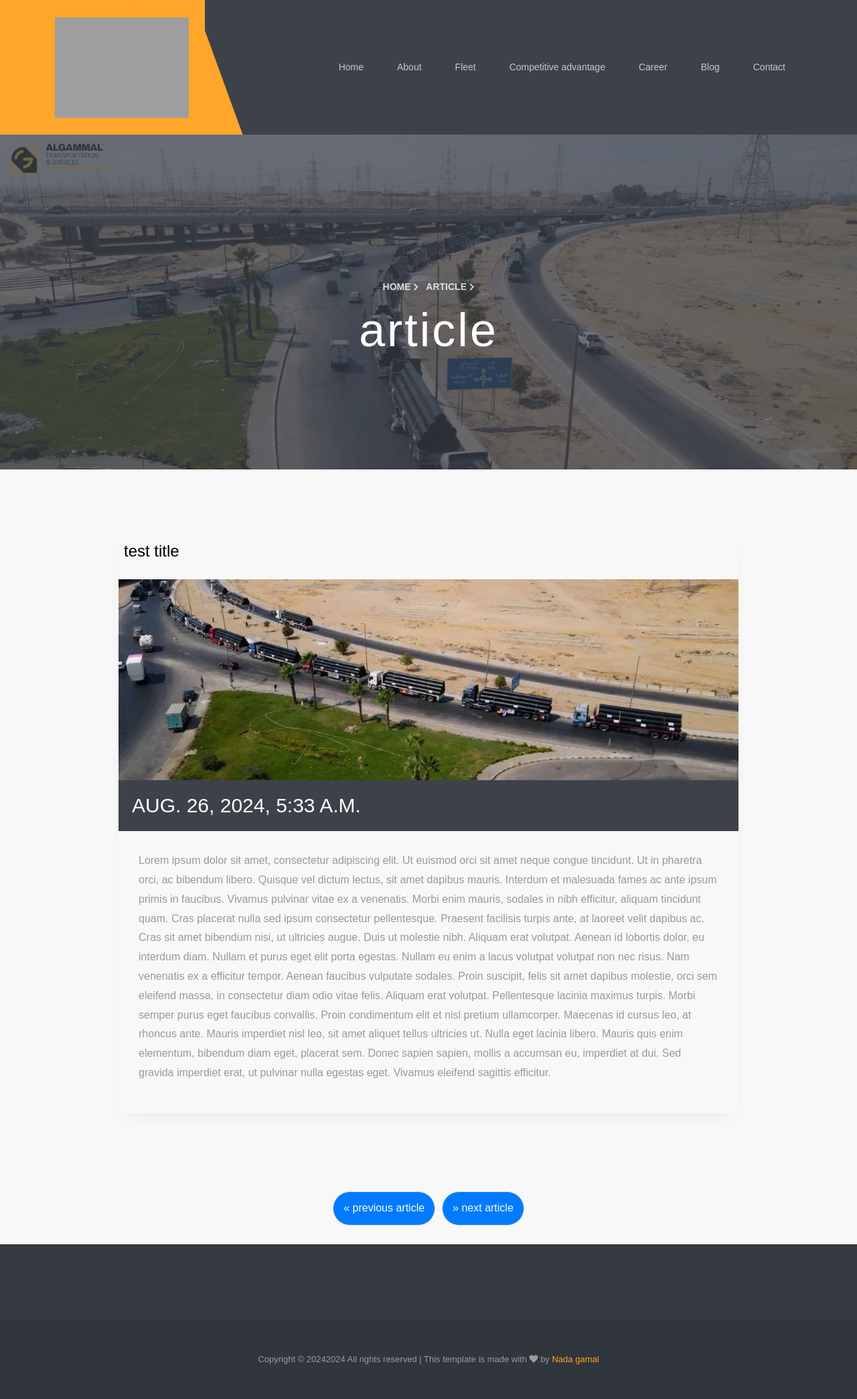
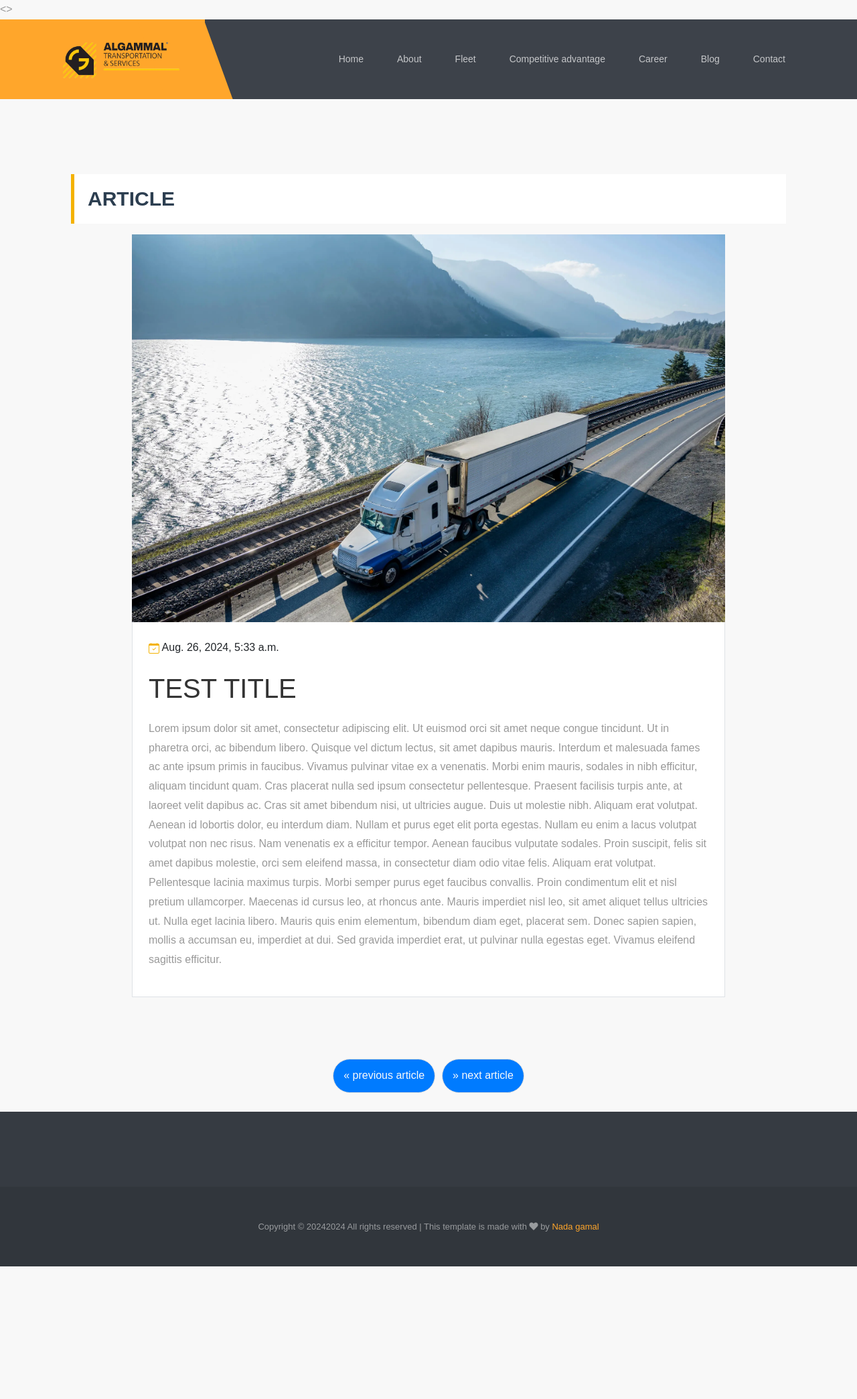
Before and after one commit to AbduAllah-Nadi-Hassan/al-gammal_logistics, a Django app: page /articles/1/ in a window 1280 px wide. Shown: the whole page at 67% size. After the commit the page ends 1891 px from the top, so only its background shows below. Run offline with Django 5.2, Linux system fonts and the light colour scheme; data comes from the database, SQL or seed files in the repository; some libraries are stand-ins or nearby versions; grey boxes are pictures that could not be loaded.

Commit message:
change in order.html

```diff
--- a/al_gammal_logistics/homepage/static/homepage/js/main.js
+++ b/al_gammal_logistics/homepage/static/homepage/js/main.js
@@ -73,3 +73,29 @@ document.querySelectorAll('.page-link').forEach(link => {
 });
 
 // owl Carsoule
+
+
+    // Main News carousel
+    $(".main-carousel").owlCarousel({
+        autoplay: true,
+        smartSpeed: 1500,
+        items: 1,
+        dots: true,
+        loop: true,
+        center: true,
+    });
+
+
+    // Tranding carousel
+    $(".tranding-carousel").owlCarousel({
+        autoplay: true,
+        smartSpeed: 2000,
+        items: 1,
+        dots: false,
+        loop: true,
+        nav : true,
+        navText : [
+            '<i class="fa fa-angle-left"></i>',
+            '<i class="fa fa-angle-right"></i>'
+        ]
+    });
--- a/al_gammal_logistics/homepage/templates/homepage/Career.html
+++ b/al_gammal_logistics/homepage/templates/homepage/Career.html
@@ -33,9 +33,9 @@
 <body>
 
     <!-- Loading Screen -->
-    <div id="loading-screen">
+    <!-- <div id="loading-screen">
         <div class="spinner"></div>
-    </div>
+    </div> -->
 
 
     <!-- Nav bar -->
--- a/al_gammal_logistics/homepage/templates/homepage/article.html
+++ b/al_gammal_logistics/homepage/templates/homepage/article.html
@@ -8,20 +8,19 @@
     <!-- css links  -->
     <link rel="stylesheet" href="{% static 'homepage/css/all.min.css' %}">
     <link rel="stylesheet" href="{% static 'homepage/css/bootstrap.min.css' %}">
-    <link rel="stylesheet" href="{% static 'homepage/css/About_us.css' %}">
     <link rel="stylesheet" href="{% static 'homepage/css/style2.css' %}">
+
     <!-- js links -->
     <script src="https://unpkg.com/scrollreveal"></script>
     <title>{{article.title}} </title>
 
     <style>
-        .blog-entry
-        {
-            background-color: rgba(248,248,248,1);
+        .blog-entry {
+            background-color: rgba(248, 248, 248, 1);
 
         }
-        .heading
-        {
+
+        .heading {
             font-family: "Poppins", Arial, Helvetica, sans-serif;
             font-weight: 300px;
             font-size: 100px;
@@ -51,16 +50,33 @@
             color: #f8f9fa;
         }
 
-        /*    .page-link.active {
-            background-color: #ffaf30;
-            color: white;
-            border-color: #ffaf30;
+
+        .trending-banner {
+            display: flex;
+            align-items: center;
+            background-color: #ffffff;
+            padding: 10px 20px;
+            font-family: Arial, sans-serif;
+            border-left: 5px solid #f4b200;
         }
-        */
+
+        .trending-title {
+            font-weight: bold;
+            font-size: 30px;
+            color: #2c3e50;
+            margin-right: 20px;
+
+        }
+
+        .trending-text {
+            font-size: 16px;
+            color: #4a4a4a;
+        }
+
     </style>
 </head>
 
-<body>
+<>
 
     <!-- Loading Screen -->
     <!-- <div id="loading-screen">
@@ -71,7 +87,8 @@
     <nav class="navbar navbar-expand-lg  ftco-navbar-light">
         <div class="container-xl">
             <a class="navbar-brand aside-stretch align-items-center" href="index.html">
-                <img src="{% static 'homepage/images/logo_psd.webp' %}%" class="logo-img">
+                <img src="{% static 'homepage/images/logo_psd.webp' %}" class="logo-img">
+
             </a>
             <button class="navbar-toggler" type="button" data-bs-toggle="collapse"
                 data-bs-target="#navbarSupportedContent" aria-controls="navbarSupportedContent" aria-expanded="false"
@@ -94,69 +111,67 @@
     </nav>
 
 
-    <!-- section 2  -->
+    <!-- bolg section 1 -->
 
-    <section class="hero-wrap hero-wrap-2" style="background-image: url('{% static 'homepage/images/2.webp' %}');">
-        <div class="overlay"></div>
+
+    <section class="ftco-section bg-light ftco-no-pt p-5">
+        <div class="container-xl">
+
+            <div class="row justify-content-center">
+                <!-- Breaking News Start -->
+
+                <div class="container-fluid mt-5 mb-3 pt-3">
                     <div class="container">
-            <div class="row no-gutters slider-text align-items-center justify-content-center">
-                <div class="col-md-9 pt-5 text-center">
-                    <p class="breadcrumbs"><span class="me-2"><a href="index.html">Home <i
-                                    class="fa fa-chevron-right"></i></a></span> <span>article <i
-                                class="fa fa-chevron-right"></i></span></p>
-                    <h1 class="mb-0 bread">article </h1>
+                        <div class="row align-items-center art">
+                            <div class="col-6">
+                                <div class="trending-banner">
+                                    <div class="d-flex justify-content-between">
+                                        <div class="trending-title">ARTICLE</div>
+                                    </div>
+                                </div>
+                            </div>
+                        </div>
+                    </div>
+                </div>
+                <!-- Breaking News End -->
+
+
+                <!-- News With Sidebar Start -->
+                <div class="container-fluid ">
+                    <div class="container">
+                        <div class="row d-flex justify-content-center">
+                            <div class="col-lg-10">
+                                <!-- News Detail Start -->
+                                <div class="position-relative mb-3">
+
+                                    <!-- put the image in src  -->
+                                    <img class="img-fluid w-100"
+                                        src="{% static 'homepage/images/Trucking-Logistics-Companies-Complete-Controller.webp' %}"
+                                        style="object-fit: cover;">
+                                    <div class="bg-white border border-top-0 p-4">
+                                        <div class="mb-3">
+                                            <span>
+                                                <svg xmlns="http://www.w3.org/2000/svg" width="16" height="16"
+                                                    fill="#f4b200" class="bi bi-calendar-check" viewBox="0 0 16 16">
+                                                    <path
+                                                        d="M10.854 7.146a.5.5 0 0 1 0 .708l-3 3a.5.5 0 0 1-.708 0l-1.5-1.5a.5.5 0 1 1 .708-.708L7.5 9.793l2.646-2.647a.5.5 0 0 1 .708 0" />
+                                                    <path
+                                                        d="M3.5 0a.5.5 0 0 1 .5.5V1h8V.5a.5.5 0 0 1 1 0V1h1a2 2 0 0 1 2 2v11a2 2 0 0 1-2 2H2a2 2 0 0 1-2-2V3a2 2 0 0 1 2-2h1V.5a.5.5 0 0 1 .5-.5M1 4v10a1 1 0 0 0 1 1h12a1 1 0 0 0 1-1V4z" />
+                                                </svg>
+                                            </span>
+                                            <a class="text-body" href="">{{article.pub_date}}</a>
+                                        </div>
+                                        <h1 class="mb-3 text-uppercase font-weight-bold"> {{article.title}}</h1>
+                                        <p>{{article.body}}</p>
+                                    </div>
+                                </div>
+                            </div>
+                        </div>
+                    </div>
                 </div>
             </div>
         </div>
     </section>
-
-
-
-     <!-- bolg section 1 -->
-
-        <section class="ftco-section bg-light ftco-no-pt p-5">
-            <div class="container-xl">
-                <div class="row justify-content-center mb-5">
-
-                </div>
-                <div class="row justify-content-center">
-
-                    <div class="col-md-10 col-lg-5 d-flex">
-                        <div class="blog-entry justify-content-end aos-init aos-animate" data-aos="fade-up"
-                            data-aos-duration="1000" data-aos-delay="100">
-
-                            <div class="text p-2">
-                                 <!-- write here the main title -->
-                             <h1 class="heading mb-3"><a href="#">{{article.title}}</a></h1>
-                            </div>
-
-
-                            <!-- put the photo in this link -->
-                            <a href="artical.html" class="block-20 img d-flex align-items-end photo"
-                                style="background-image: url('{% static 'homepage/images/8.webp' %}');">
-                            </a>
-
-                            <!-- write here the date  -->
-                            <div class="meta-date mb-0 ms-12">
-                                <span>{{article.pub_date}}</span>
-                            </div>
-
-                            <div class="text">
-                                <!-- write here the paragraph -->
-                                <p>{{article.body}}</p>
-                            </div>
-
-
-                        </div>
-
-                    </div>
-                </div>
-            </div>
-        </section>
-
-        <!-- ######################################################### -->
-
-
 
     <!-- Pagination -->
     <div class="pagination p-2">
@@ -164,13 +179,16 @@
         <a href="#" class="page-link">&raquo; next article</a>
     </div>
 
+  </div>
 
 
 
 
+</section>
 
+    <!-- Arrow Button -->
 
-
+    <a href="#" id="back-to-top" class="btn btn-primary btn-square back-to-top"><i class="fa fa-arrow-up"></i></a>
 
 
     <!-- footer -->
@@ -194,8 +212,7 @@
         </div>
     </footer>
 
-        <!-- Arrow Button -->
-        <a href="#" id="back-to-top" title="Back to top">&uarr;</a>
+
 
     <!-- js links -->
     <script src="{% static 'homepage/js/popper.min.js' %}"></script>
@@ -219,7 +236,7 @@
 
         ScrollReveal().reveal('.w-100 ,.heading', { delay: 600, origin: 'left' });
         ScrollReveal().reveal('p', { delay: 700, origin: 'right' });
-            ScrollReveal().reveal('.photo ', { delay: 700, origin: 'right' });
+        ScrollReveal().reveal('.photo ', { delay: 600, origin: 'right' });
 
     </script>
 
```
Also changed, not shown: al_gammal_logistics/homepage/templates/homepage/Order.html (+12 -0 lines). Lines whose indentation alone changed are shown as unchanged.
